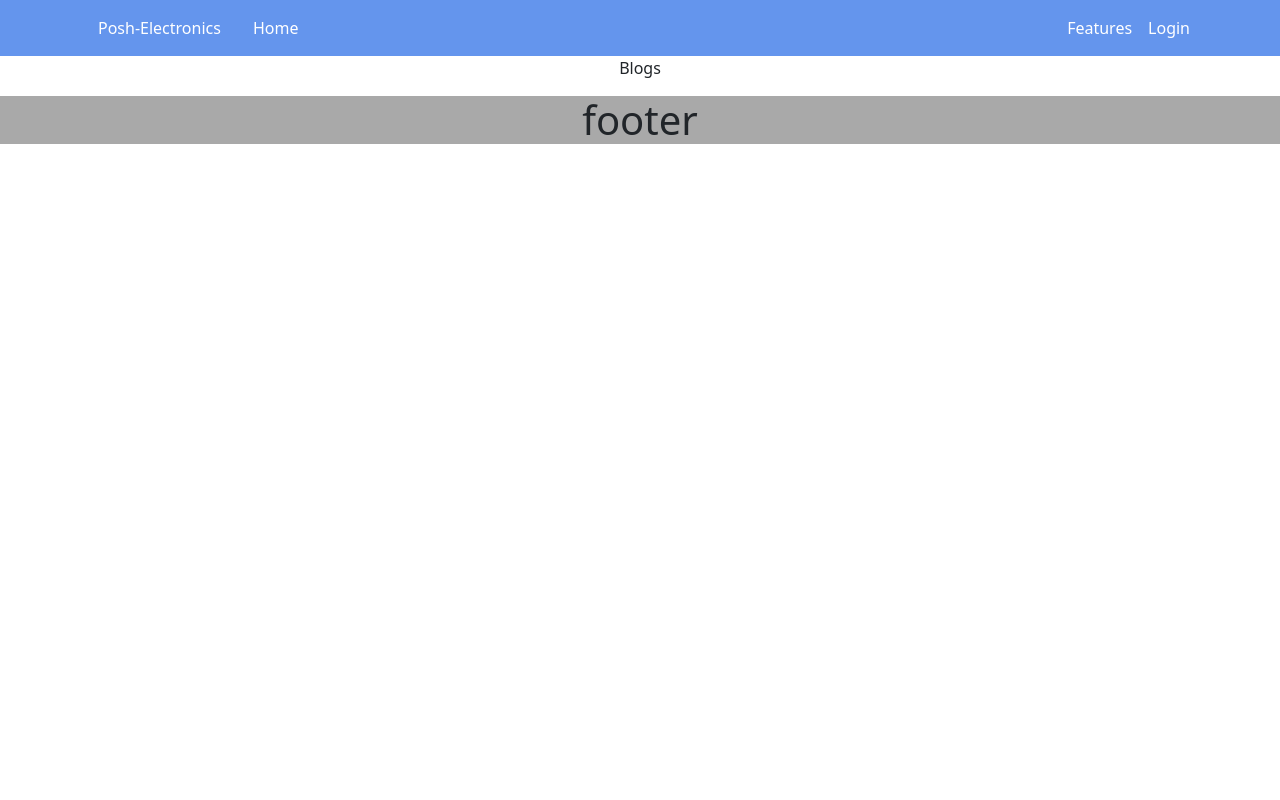
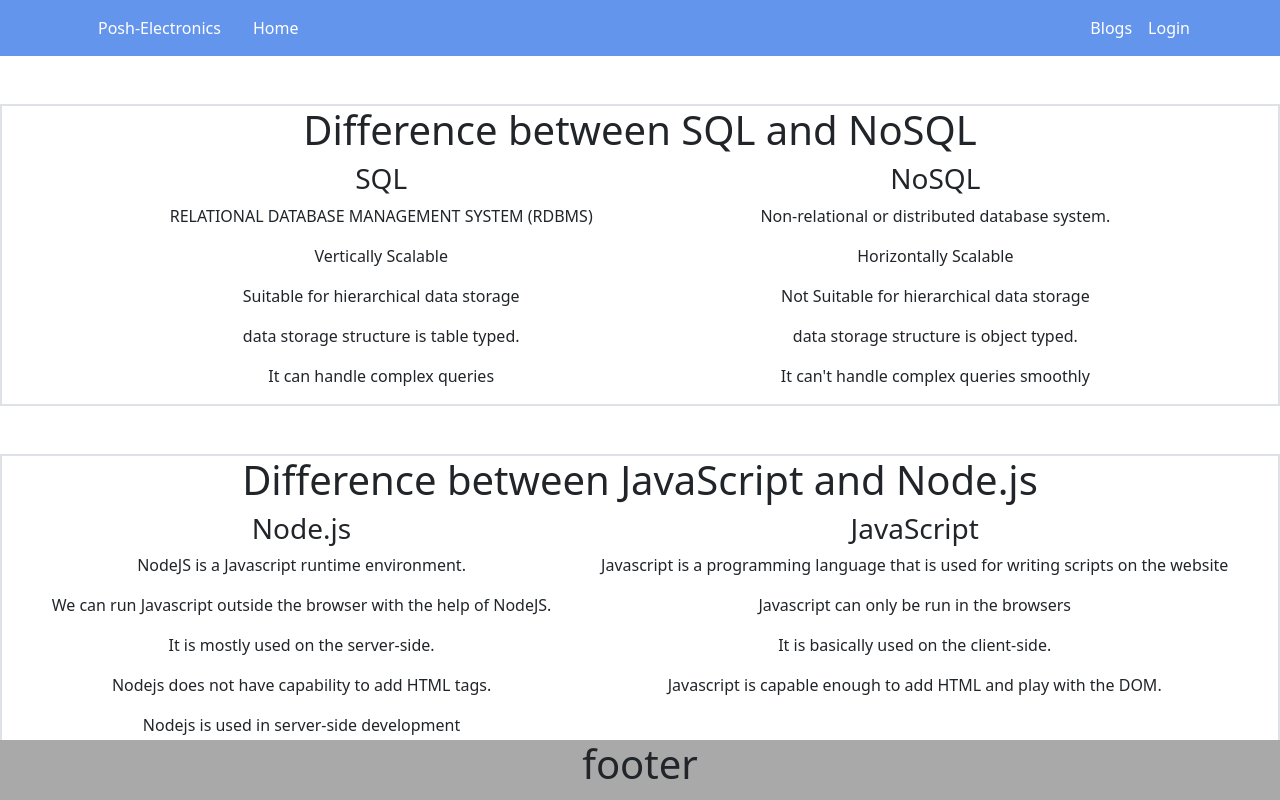
Before and after one commit to Yasmin-Akhter/Posh-electronics, a React (Create React App) app: page /blogs in a window 1280 px wide. Built offline with nearby package versions, Linux system fonts and the light colour scheme; no server answers.

Commit message:
blogs added

```diff
--- a/src/Pages/Blogs/Blogs.js
+++ b/src/Pages/Blogs/Blogs.js
@@ -3,8 +3,53 @@ import React from 'react';
 const Blogs = () => {
     return (
         <div>
-            <p>Blogs</p>
-        </div>
+            <div className='border border-2 mt-5'>
+                <h1>Difference between SQL and NoSQL</h1>
+                <div className='d-flex justify-content-evenly'>
+                    <div>
+                        <h3>SQL</h3>
+                        <p>RELATIONAL DATABASE MANAGEMENT SYSTEM (RDBMS)</p>
+                        <p>Vertically Scalable</p>
+                        <p>Suitable for hierarchical data storage</p>
+                        <p>data storage structure is table typed.</p>
+                        <p>It can handle complex queries</p>
+                    </div>
+                    <div>
+                        <h3>NoSQL</h3>
+                        <p>Non-relational or distributed database system.</p>
+                        <p>Horizontally Scalable</p>
+                        <p>Not Suitable for hierarchical data storage</p>
+                        <p>data storage structure is object typed.</p>
+                        <p>It can't handle complex queries smoothly</p>
+
+                    </div>
+                </div>
+            </div>
+            <div className='border border-2 mt-5'>
+                <h1>Difference between JavaScript and Node.js</h1>
+                <div className='d-flex justify-content-evenly'>
+                    <div>
+                        <h3>Node.js</h3>
+                        <p>NodeJS is a Javascript runtime environment.</p>
+                        <p>We can run Javascript outside the browser with the help of NodeJS.</p>
+                        <p>It is mostly used on the server-side.</p>
+                        <p>Nodejs does not have capability to add HTML tags.</p>
+                        <p>Nodejs is used in server-side development</p>
+                    </div>
+                    <div>
+                        <h3>JavaScript</h3>
+                        <p>Javascript is a programming language that is used for writing scripts on the website</p>
+                        <p>Javascript can only be run in the browsers</p>
+                        <p>It is basically used on the client-side.</p>
+                        <p>Javascript is capable enough to add HTML and play with the DOM. </p>
+
+                    </div>
+                </div>
+            </div>
+
+
+
+        </div >
     );
 };
 
--- a/src/Pages/Shared/Footer/Footer.css
+++ b/src/Pages/Shared/Footer/Footer.css
@@ -1,12 +1,11 @@
-/* footer {
+footer {
     position: fixed;
     bottom: 0;
     width: 100%;
     height: 60px;
-    /* Height of the footer */
-/* background: rgb(107, 111, 113); */
-/* } */
-
-footer {
     background-color: darkgray;
 }
+
+/* footer {
+    background-color: darkgray;
+} */
--- a/src/Pages/Shared/Header/Header.js
+++ b/src/Pages/Shared/Header/Header.js
@@ -22,14 +22,15 @@ const Header = () => {
 
                         </Nav>
                         <Nav>
-                            <Nav.Link as={Link} to="features" className='text-white'>Features</Nav.Link>
+                            <Nav.Link as={Link} to="/blogs" className='text-white'>Blogs</Nav.Link>
 
                             {
                                 user && <div className='d-flex'>
-                                    <Nav.Link as={Link} to="pricing" className='text-white'>Pricing</Nav.Link>
-                                    <Nav.Link as={Link} eventKey={2} to="memes" className='text-white'>
-                                        Dank memes
+                                    <Nav.Link as={Link} to="/manage" className='text-white'>Manage item</Nav.Link>
+                                    <Nav.Link as={Link} eventKey={2} to="/add" className='text-white'>
+                                        Add item
                                     </Nav.Link>
+                                    <Nav.Link as={Link} to="/myItem" className='text-white'>My Item</Nav.Link>
                                 </div>
                             }
                             {
--- a/src/Pages/SignUp/SignUp.js
+++ b/src/Pages/SignUp/SignUp.js
@@ -1,9 +1,13 @@
 import React, { useState } from 'react';
 import { Link, useNavigate } from 'react-router-dom';
-import { useCreateUserWithEmailAndPassword } from 'react-firebase-hooks/auth';
+import { useCreateUserWithEmailAndPassword, useSendEmailVerification } from 'react-firebase-hooks/auth';
 import auth from '../../firebase.init';
 
+
+
 const SignUp = () => {
+    const [sendEmailVerification, sending] = useSendEmailVerification(
+        auth);
     const navigate = useNavigate();
     const [error, setError] = useState('');
     const [
@@ -23,12 +27,14 @@ const SignUp = () => {
 
         createUserWithEmailAndPassword(email, pass);
 
+
         if (pass.length < 6) {
             setError('X Password must be more then six digit X')
         }
         if (pass !== confirmPass) {
             setError(' X Password and confirm password must be same X');
         }
+        e.target.reset();
     }
     if (user) {
         navigate('/');
```
